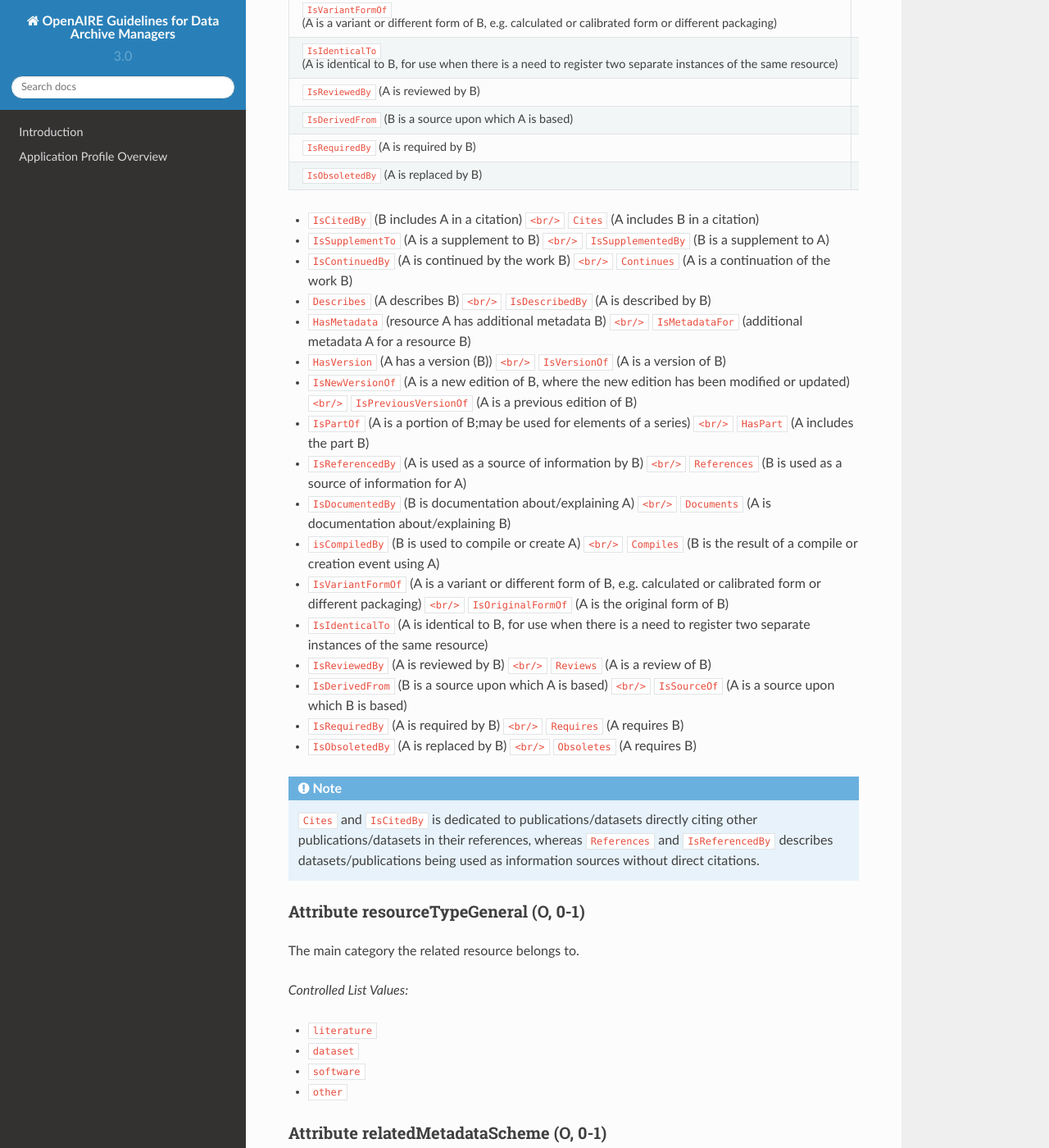
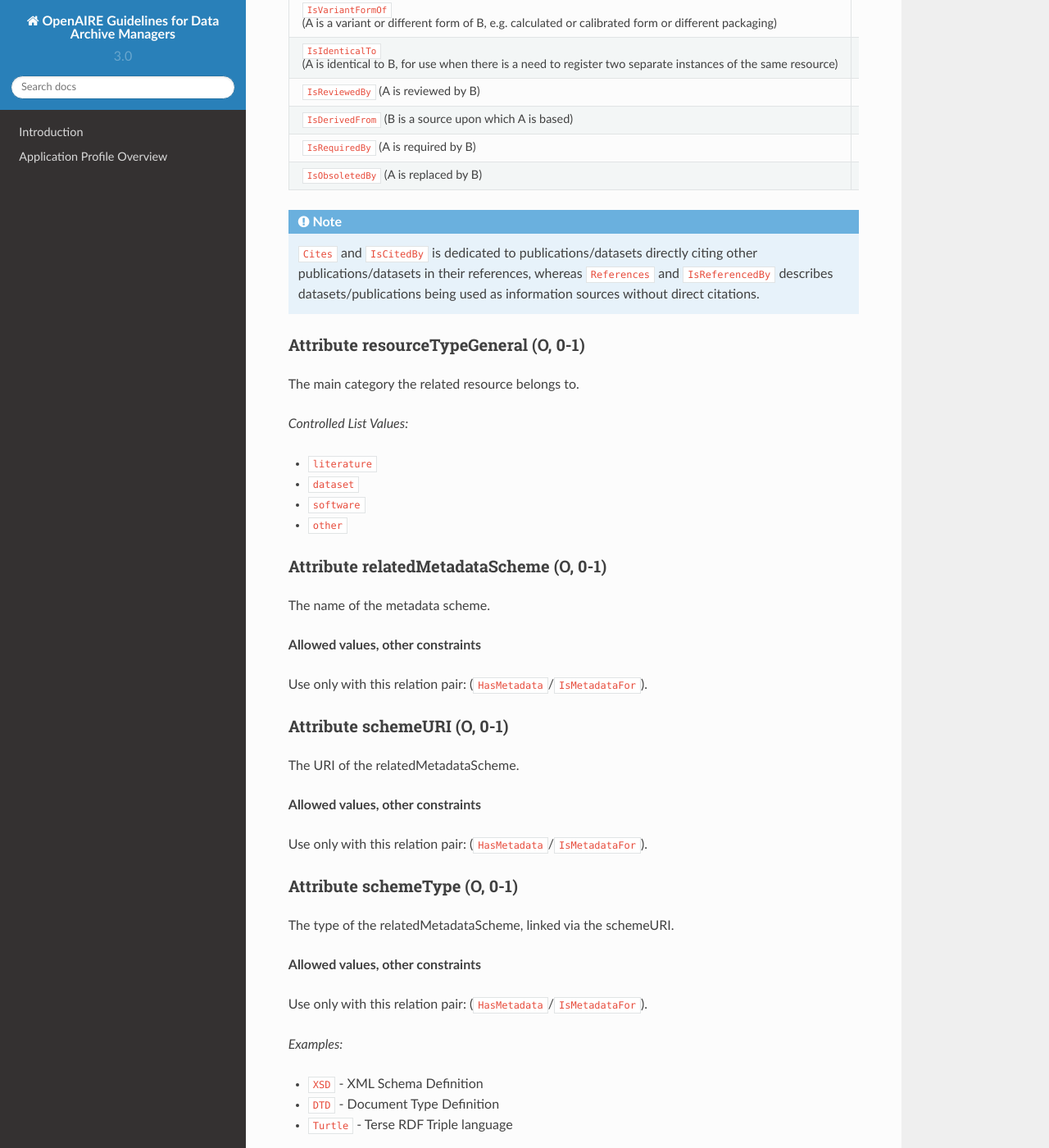
Before and after one commit to openaire/guidelines-data-archives, a Sphinx documentation site: the page built from docs/field_relatedidentifier.rst, in a window 1280 px wide and 1400 px high, scrolled down 1891 px. Shown: the whole window at 82% size. Built offline with Sphinx 7.4.7 and the Read the Docs theme 2.0.0, drawn with Linux system fonts in a browser that asks for light colours; a script that is not in the unit is left out; cross-references to code outside the pages are shown as plain code.

Commit message:
Update field_relatedidentifier.rst

```diff
--- a/docs/field_relatedidentifier.rst
+++ b/docs/field_relatedidentifier.rst
@@ -78,23 +78,7 @@ The relationship of the resource being registered (A) with the related resource
    "``IsObsoletedBy`` (A is replaced by B)", "``Obsoletes`` (A requires B)"
 
 
-* ``IsCitedBy`` (B includes A in a citation) :raw-html:`<br/>` ``Cites`` (A includes B in a citation)
-* ``IsSupplementTo`` (A is a supplement to B) :raw-html:`<br/>` ``IsSupplementedBy`` (B is a supplement to A)
-* ``IsContinuedBy`` (A is continued by the work B) :raw-html:`<br/>` ``Continues`` (A is a continuation of the work B)
-* ``Describes`` (A describes B) :raw-html:`<br/>` ``IsDescribedBy`` (A is described by B)
-* ``HasMetadata`` (resource A has additional metadata B) :raw-html:`<br/>` ``IsMetadataFor`` (additional metadata A for a resource B)
-* ``HasVersion`` (A has a version (B)) :raw-html:`<br/>` ``IsVersionOf`` (A is a version of B)
-* ``IsNewVersionOf`` (A is a new edition of B, where the new edition has been modified or updated) :raw-html:`<br/>` ``IsPreviousVersionOf`` (A is a previous edition of B)
-* ``IsPartOf`` (A is a portion of B;may be used for elements of a series) :raw-html:`<br/>` ``HasPart`` (A includes the part B)
-* ``IsReferencedBy`` (A is used as a source of information by B) :raw-html:`<br/>` ``References`` (B is used as a source of information for A)
-* ``IsDocumentedBy`` (B is documentation about/explaining A) :raw-html:`<br/>` ``Documents`` (A is documentation about/explaining B)
-* ``isCompiledBy`` (B is used to compile or create A) :raw-html:`<br/>` ``Compiles`` (B is the result of a compile or creation event using A)
-* ``IsVariantFormOf`` (A is a variant or different form of B, e.g. calculated or calibrated form or different packaging) :raw-html:`<br/>` ``IsOriginalFormOf`` (A is the original form of B)
-* ``IsIdenticalTo`` (A is identical to B, for use when there is a need to register two separate instances of the same resource)
-* ``IsReviewedBy`` (A is reviewed by B) :raw-html:`<br/>` ``Reviews`` (A is a review of B)
-* ``IsDerivedFrom`` (B is a source upon which A is based) :raw-html:`<br/>` ``IsSourceOf`` (A is a source upon which B is based)
-* ``IsRequiredBy`` (A is required by B) :raw-html:`<br/>` ``Requires`` (A requires B)
-* ``IsObsoletedBy`` (A is replaced by B) :raw-html:`<br/>` ``Obsoletes`` (A requires B)
+
 
 
 .. note::
```
